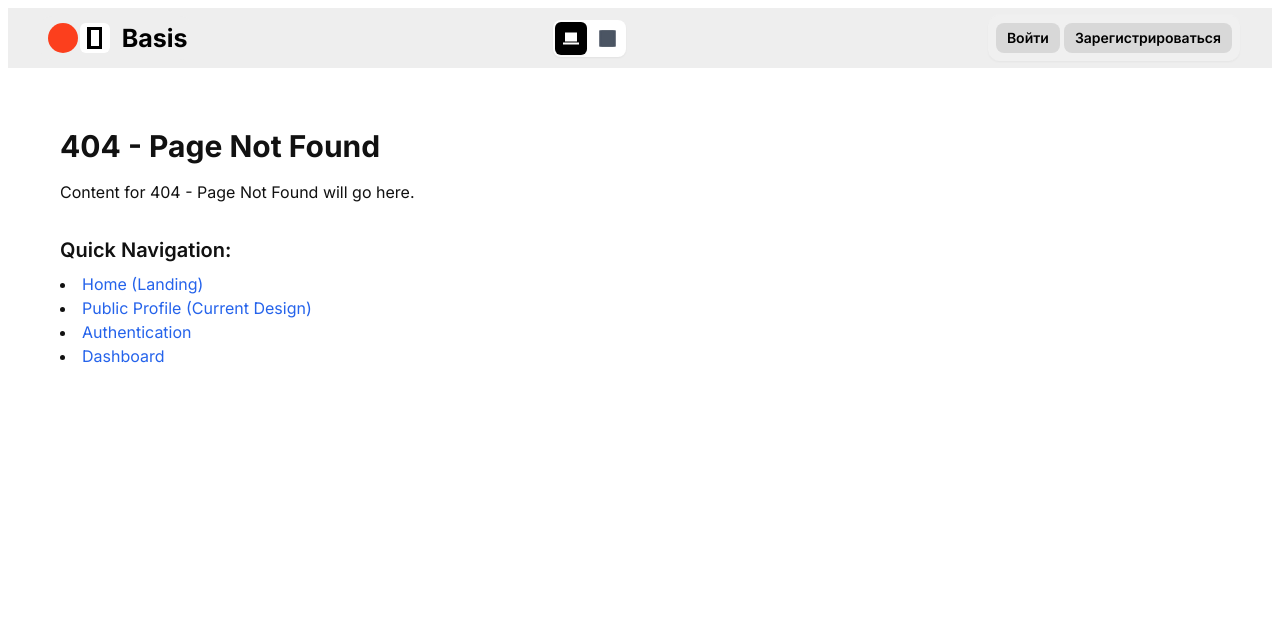
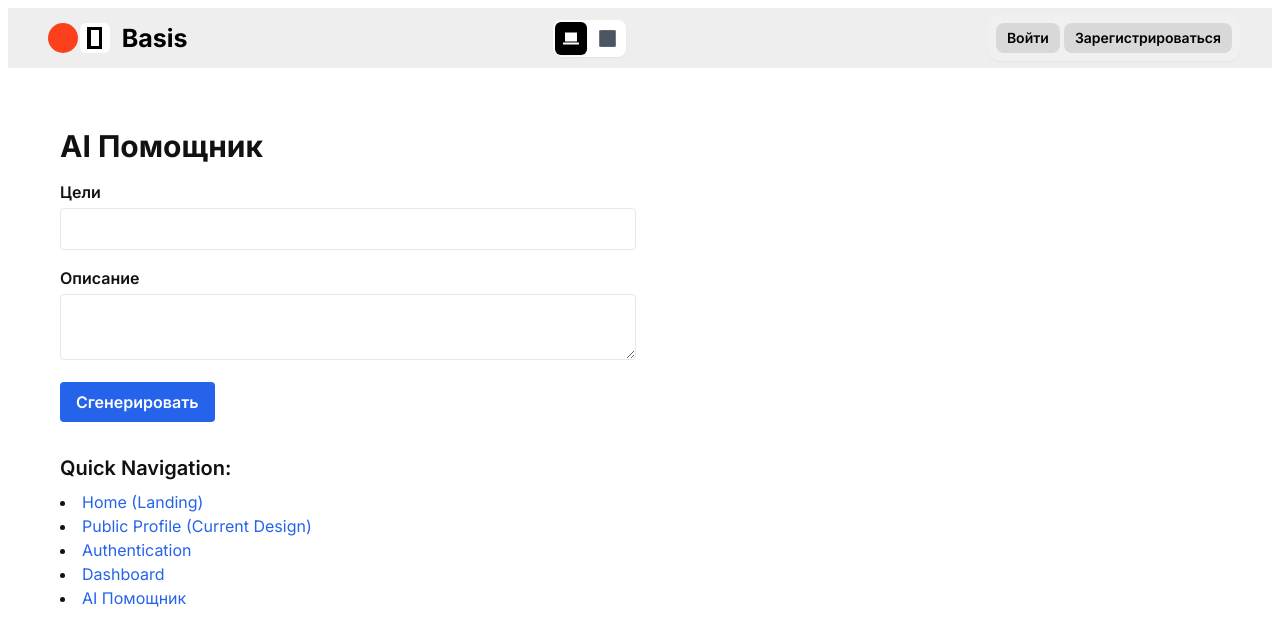
Before and after one commit to muhamed1222/basis, a React (Vite) app: page /ai in a window 1280 px wide. Before the commit this address had no page. Shown: the top 644 px of the page. Built offline with nearby package versions, Linux system fonts and the light colour scheme.

Commit message:
feat: add AI demo page

```diff
--- a/App.tsx
+++ b/App.tsx
@@ -14,6 +14,7 @@ import AnalyticsPage from './pages/AnalyticsPage';
 import SupportPage from './pages/SupportPage';
 import AdminPage from './pages/AdminPage';
 import LegalPage from './pages/LegalPage';
+import AiDemoPage from './pages/AiDemoPage';
 
 // Main layout to include Header and consistent structure
 const MainLayout: React.FC = () => {
@@ -70,6 +71,11 @@ const StandardPageLayout: React.FC<{
             Dashboard
           </Link>
         </li>
+        <li>
+          <Link to="/ai" className="text-blue-600 hover:underline">
+            AI Помощник
+          </Link>
+        </li>
         {/* Add more links as needed for testing */}
       </ul>
     </div>
@@ -84,6 +90,7 @@ const App: React.FC = () => {
         <Route path="auth" element={<AuthPage />} />
         <Route path="dashboard" element={<DashboardPage />} />
         <Route path="editor" element={<EditorPage />} />
+        <Route path="ai" element={<AiDemoPage />} />
         <Route path="public-profile" element={<PublicProfilePage />} />{' '}
         {/* This is the existing detailed page */}
         <Route path="account" element={<AccountSettingsPage />} />
--- /dev/null
+++ b/hooks/useGenerateProfile.ts
@@ -0,0 +1,27 @@
+import { useState } from 'react';
+import {
+  generateProfile,
+  GenerateProfileParams,
+  GeneratedProfile,
+} from '../services/ai';
+
+export function useGenerateProfile() {
+  const [loading, setLoading] = useState(false);
+  const [data, setData] = useState<GeneratedProfile | null>(null);
+  const [error, setError] = useState<unknown>(null);
+
+  const run = async (params: GenerateProfileParams) => {
+    setLoading(true);
+    setError(null);
+    try {
+      const result = await generateProfile(params);
+      setData(result);
+    } catch (err) {
+      setError(err);
+    } finally {
+      setLoading(false);
+    }
+  };
+
+  return { loading, data, error, run };
+}
--- /dev/null
+++ b/pages/AiDemoPage.tsx
@@ -0,0 +1,51 @@
+import React, { useState } from 'react';
+import { StandardPageLayout } from '../App';
+import { useGenerateProfile } from '../hooks/useGenerateProfile';
+import { Button } from '../ui/Button';
+
+const AiDemoPage: React.FC = () => {
+  const { loading, data, error, run } = useGenerateProfile();
+  const [goals, setGoals] = useState('');
+  const [description, setDescription] = useState('');
+
+  const handleGenerate = () => {
+    run({ goals, description });
+  };
+
+  return (
+    <StandardPageLayout title="AI Помощник">
+      <div className="space-y-4 max-w-xl">
+        <div>
+          <label className="block mb-1 font-semibold">Цели</label>
+          <input
+            className="w-full border p-2 rounded"
+            value={goals}
+            onChange={(e) => setGoals(e.target.value)}
+          />
+        </div>
+        <div>
+          <label className="block mb-1 font-semibold">Описание</label>
+          <textarea
+            className="w-full border p-2 rounded"
+            value={description}
+            onChange={(e) => setDescription(e.target.value)}
+          />
+        </div>
+        <Button onClick={handleGenerate} disabled={loading}>
+          {loading ? 'AI генерирует...' : 'Сгенерировать'}
+        </Button>
+        {error && <p className="text-red-600">Произошла ошибка</p>}
+        {data && (
+          <div className="mt-4 p-3 border rounded bg-gray-50">
+            <h3 className="font-semibold mb-2">Результат</h3>
+            <pre className="whitespace-pre-wrap text-sm">
+              {JSON.stringify(data, null, 2)}
+            </pre>
+          </div>
+        )}
+      </div>
+    </StandardPageLayout>
+  );
+};
+
+export default AiDemoPage;
--- /dev/null
+++ b/services/ai.ts
@@ -0,0 +1,29 @@
+export interface GenerateProfileParams {
+  goals: string;
+  description: string;
+}
+
+export interface GeneratedProfile {
+  sections: string[];
+  colors: string[];
+  fonts: string[];
+  icons: string[];
+  layout: string;
+}
+
+// Placeholder AI service. In real implementation this would call
+// a generative API like Gemini or OpenAI.
+export async function generateProfile(
+  params: GenerateProfileParams
+): Promise<GeneratedProfile> {
+  const { goals, description } = params;
+  // Simulate async generation with dummy data
+  await new Promise((r) => setTimeout(r, 1000));
+  return {
+    sections: [`Секция для ${goals}`, `Описание: ${description}`],
+    colors: ['#ff0000', '#00ff00', '#0000ff'],
+    fonts: ['Inter', 'Arial'],
+    icons: ['star', 'rocket'],
+    layout: 'default',
+  };
+}
```
Also changed, not shown: 2 other files (tests, documents, lock files or other folders).
